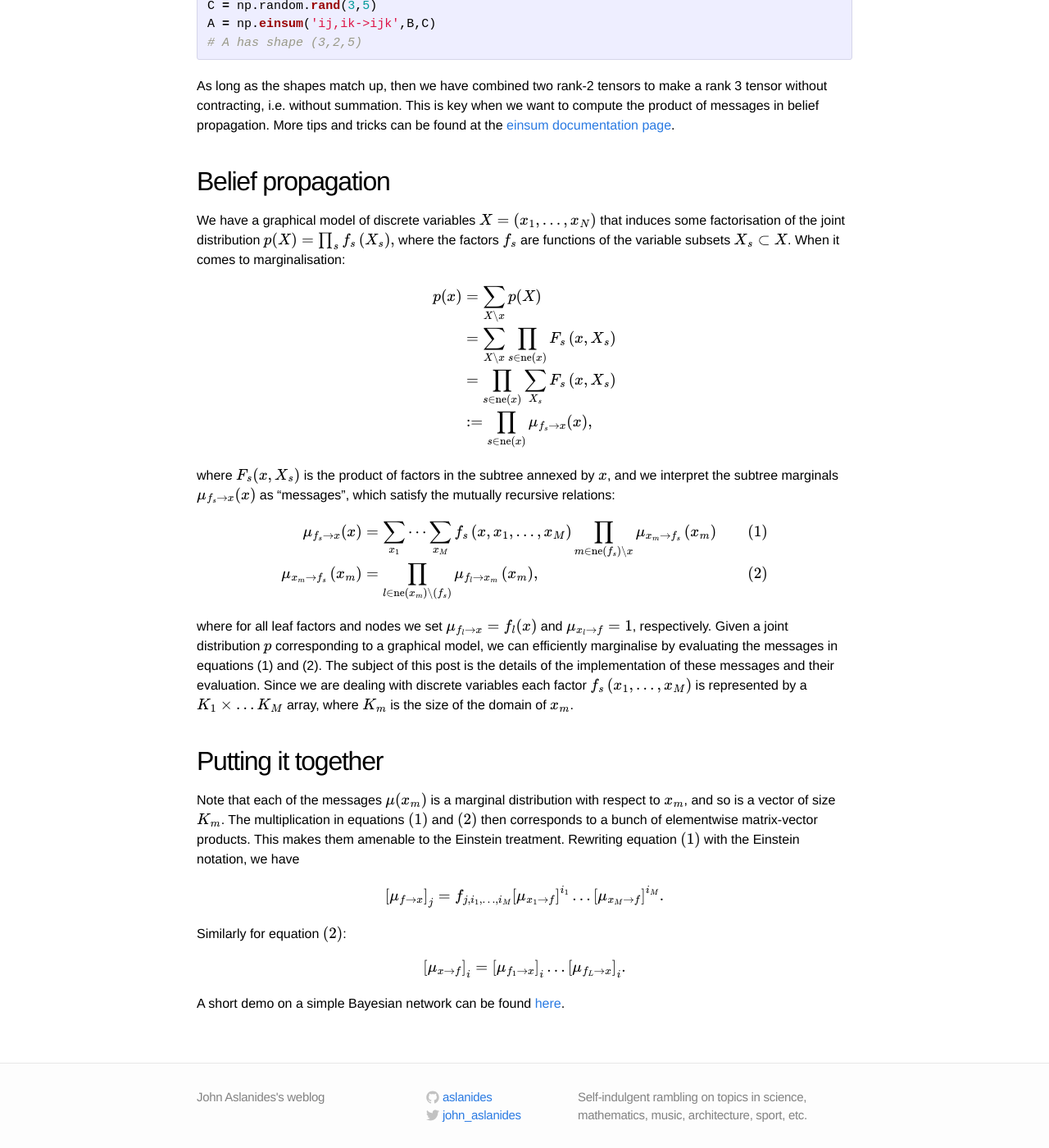
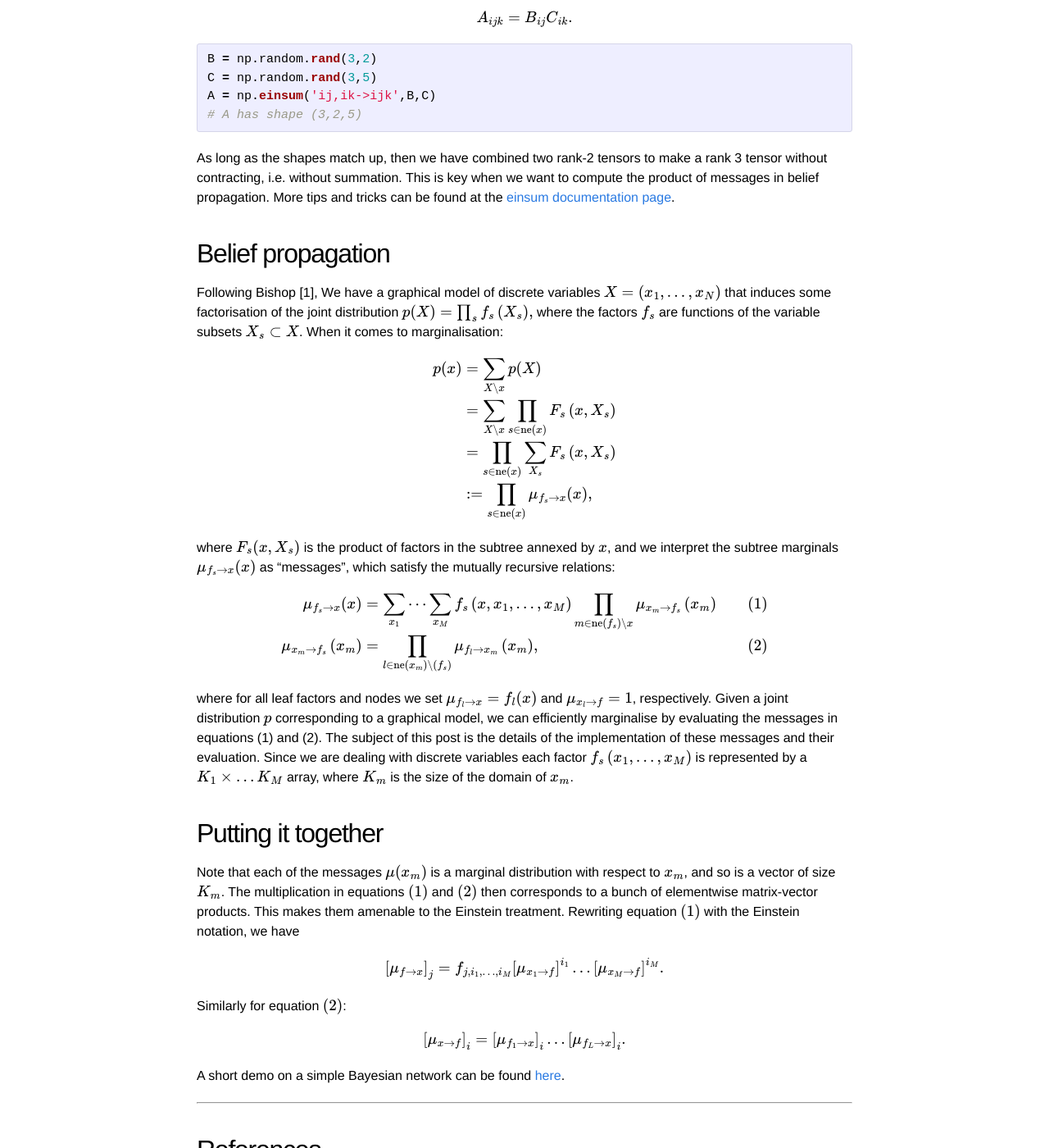
Before and after one commit to aslanides/aslanides.github.io, a Jekyll site: the page built from _posts/2016-02-28-marginalization-einstein.md, in a window 1280 px wide and 1400 px high, scrolled down 2689 px. Shown: the whole window at 82% size. Built offline with Jekyll 4.4.1, drawn with Linux system fonts in a browser that asks for light colours; formulas are drawn with MathJax 3; some of the changed text lies outside the part shown.

```diff
--- a/_posts/2016-02-28-marginalization-einstein.md
+++ b/_posts/2016-02-28-marginalization-einstein.md
@@ -116,7 +120,7 @@ As long as the shapes match up, then we have combined two rank-2 tensors to make
 
 # Belief propagation
 
-We have a graphical model of discrete variables $$ X=\left(x_1,\dots,x_N\right)$$ that induces some factorisation of the joint distribution $$ p(X)=\prod_{s}f_s\left(X_s\right),$$ where the factors $$ f_s$$ are functions of the variable subsets $$ X_s \subset X$$. When it comes to marginalisation:
+Following Bishop [1], We have a graphical model of discrete variables $$ X=\left(x_1,\dots,x_N\right)$$ that induces some factorisation of the joint distribution $$ p(X)=\prod_{s}f_s\left(X_s\right),$$ where the factors $$ f_s$$ are functions of the variable subsets $$ X_s \subset X$$. When it comes to marginalisation:
 
 $$ \begin{aligned} p(x) &= \sum_{X\backslash x} p(X)\\ &= \sum_{X\backslash x} \prod_{s\in\text{ne}(x)} F_s\left(x,X_s\right)\\ &= \prod_{s\in\text{ne}(x)}\sum_{X_s}F_s\left(x,X_s\right)\\ &:= \prod_{s\in\text{ne}(x)} \mu_{f_s \to x}(x), \end{aligned} $$
 
@@ -136,4 +140,10 @@ Similarly for equation $$ (2)$$:
 
 $$ \left[\mu_{x \to f}\right]_{i} = \left[\mu_{f_1 \to x}\right]_{i} \dots \left[\mu_{f_L \to x}\right]_{i}.$$
 
-A short demo on a simple Bayesian network can be found [here](https://github.com/aslanides/DAGInference).
+A short demo on a simple Bayesian network can be found [here](https://github.com/aslanides/dag-inference).
+
+---
+
+# References
+
+[1] C. M. Bishop. _Pattern Recognition and Machine Learning_. Springer, 2006
```
Also changed, not shown: other parts of _posts/2016-02-28-marginalization-einstein.md (+4 -0 lines).
